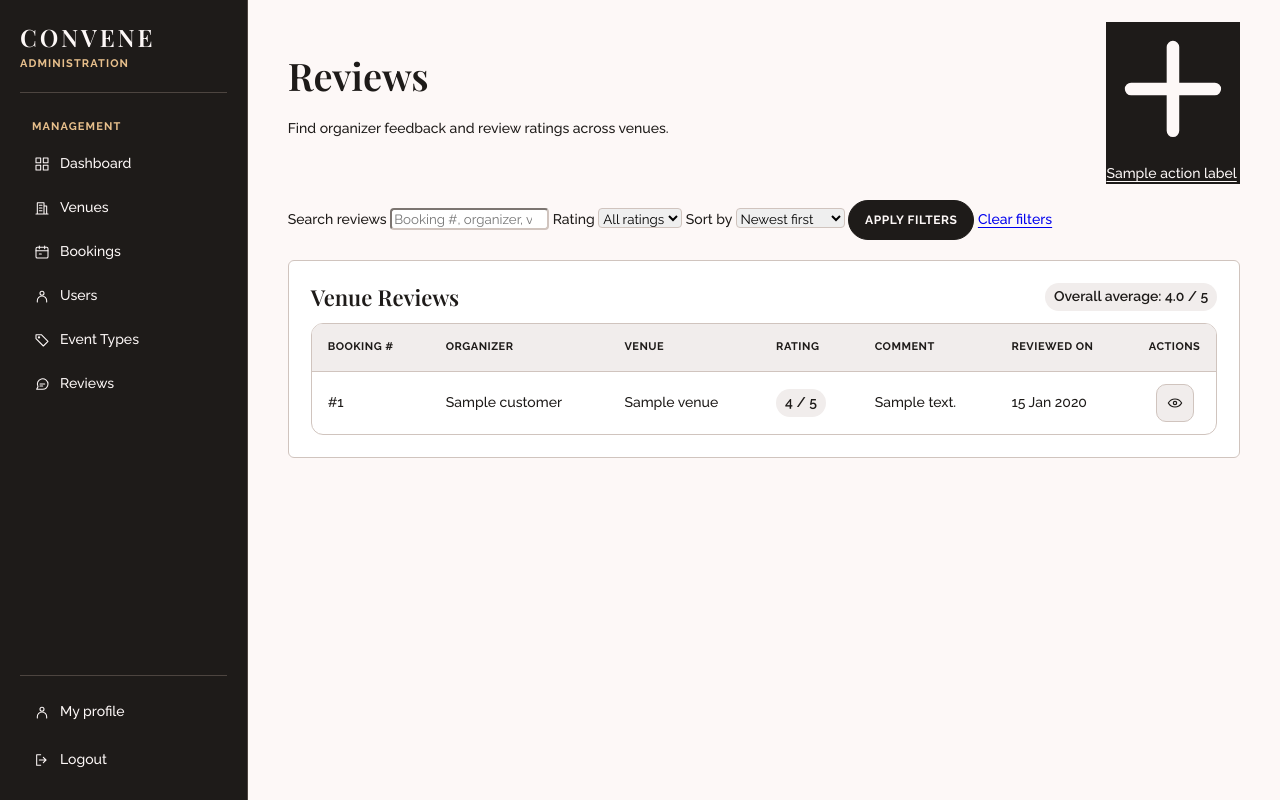
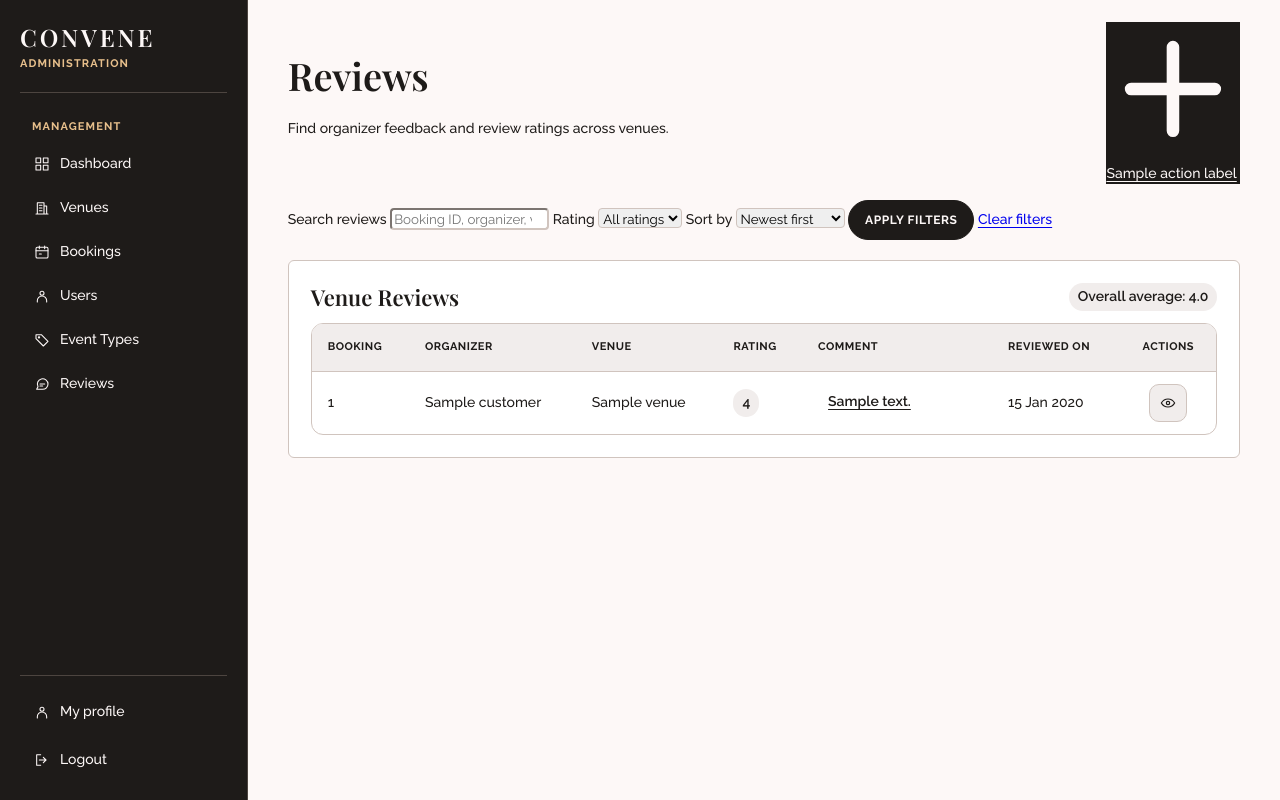
Before and after one commit to alzghoulraghad151/Booking-Venue, a Laravel app: template resources/views/admin/reviews/index.blade.php in a window 1280 px wide. Run offline with Laravel 12, Linux system fonts and the light colour scheme; the template is opened without the code that fills it: most values are stand-ins (such as "Sample title", 1, 10 or a date in 2020).

Commit message:
Enhance reviews management UI with new comment dialog and improved table layout

```diff
--- a/public/css/convene-admin-lists.css
+++ b/public/css/convene-admin-lists.css
@@ -132,6 +132,40 @@
 .admin-management-list .dashboard-badge { padding: 5px 9px; font-size: 12px; line-height: 1.4; }
 .admin-management-list #reviews .dashboard-pagination { margin-top: 16px; }
 
+.admin-management-list .admin-reviews-table {
+    table-layout: fixed;
+    min-width: 760px;
+}
+
+.admin-review-comment-column { width: 21%; }
+
+.convene-admin-ui #admin-content .admin-reviews-table .admin-table-actions {
+    width: 96px;
+}
+
+.convene-admin-ui #admin-content .admin-reviews-table .admin-review-comment-preview {
+    display: inline-block;
+    box-sizing: border-box;
+    max-width: 100%;
+    overflow: hidden;
+    text-overflow: ellipsis;
+    white-space: nowrap;
+    vertical-align: middle;
+    color: inherit;
+    text-decoration: underline;
+    text-underline-offset: 3px;
+}
+
+.admin-review-comment-preview:hover { color: var(--dar-brass, var(--convene-sage)); }
+
+#admin-review-comment-dialog .admin-review-comment {
+    margin: 0;
+    white-space: pre-wrap;
+    overflow-wrap: anywhere;
+}
+
+#admin-review-comment-dialog [data-dialog-close] { width: 36px; }
+
 @media (max-width: 1100px) {
     .convene-admin-ui .admin-content:where(:not(.admin-content--unstyled)) table :is(th, td) { min-width: 88px; }
 }
--- a/public/js/convene-management-dialogs.js
+++ b/public/js/convene-management-dialogs.js
@@ -1,4 +1,18 @@
 (() => {
+    const reviewComment = document.querySelector('#admin-review-comment-dialog');
+    if (typeof reviewComment?.showModal === 'function') {
+        const commentBody = reviewComment.querySelector('[data-review-comment-body]');
+        for (const preview of document.querySelectorAll('[data-review-comment]')) {
+            preview.setAttribute('aria-haspopup', 'dialog');
+            preview.addEventListener('click', (event) => {
+                if (event.ctrlKey || event.metaKey || event.shiftKey || event.altKey) return;
+                event.preventDefault();
+                commentBody.textContent = preview.dataset.reviewComment;
+                reviewComment.showModal();
+            });
+        }
+    }
+
     const edit = document.querySelector('#management-edit-dialog');
     const deletion = document.querySelector('#management-delete-dialog');
     if (typeof edit?.showModal !== 'function' || !deletion) return;
--- a/resources/views/admin/reviews/index.blade.php
+++ b/resources/views/admin/reviews/index.blade.php
@@ -21,12 +21,12 @@
     <form action="{{ route('admin.reviews.index') }}" method="GET" class="admin-review-filters">
         <label for="review-search">Search reviews</label>
         <input id="review-search" type="search" name="search" value="{{ $search }}"
-               placeholder="Booking #, organizer, venue, or comment" maxlength="100">
+               placeholder="Booking ID, organizer, venue, or comment" maxlength="100">
         <label for="review-rating">Rating</label>
         <select id="review-rating" name="rating">
             <option value="">All ratings</option>
             @foreach (range(5, 1) as $value)
-                <option value="{{ $value }}" @selected($rating === (string) $value)>{{ $value }} / 5</option>
+                <option value="{{ $value }}" @selected($rating === (string) $value)>{{ $value }}</option>
             @endforeach
         </select>
         <label for="review-sort">Sort by</label>
@@ -44,17 +44,17 @@
     <section id="reviews" class="dashboard-panel" aria-labelledby="reviews-title">
         <header class="dashboard-panel-header">
             <h2 id="reviews-title">Venue Reviews</h2>
-            <p class="dashboard-badge">Overall average: {{ $averageRating === null ? 'No ratings yet' : number_format($averageRating, 1) . ' / 5' }}</p>
+            <p class="dashboard-badge">Overall average: {{ $averageRating === null ? 'No ratings yet' : number_format($averageRating, 1) }}</p>
         </header>
         <div class="dashboard-table-wrap" tabindex="0" role="region" aria-labelledby="reviews-title">
-            <table class="dashboard-table">
+            <table class="dashboard-table admin-reviews-table">
                 <thead>
                     <tr>
-                        <th scope="col">Booking #</th>
+                        <th scope="col">Booking</th>
                         <th scope="col">Organizer</th>
                         <th scope="col">Venue</th>
                         <th scope="col">Rating</th>
-                        <th scope="col">Comment</th>
+                        <th scope="col" class="admin-review-comment-column">Comment</th>
                         <th scope="col">Reviewed on</th>
                         <th scope="col" class="admin-table-actions">Actions</th>
                     </tr>
@@ -62,11 +62,20 @@
                 <tbody>
                     @forelse ($reviews as $review)
                         <tr>
-                            <td>#{{ $review->booking_id }}</td>
+                            <td>{{ $review->booking_id }}</td>
                             <td>{{ $review->booking?->customer?->name ?? '—' }}</td>
                             <td>{{ $review->booking?->venue?->name ?? '—' }}</td>
-                            <td><span class="dashboard-badge">{{ $review->rating }} / 5</span></td>
-                            <td>{{ filled($review->comment) ? Str::limit($review->comment, 110) : '—' }}</td>
+                            <td><span class="dashboard-badge">{{ $review->rating }}</span></td>
+                            <td>
+                                @if (filled($review->comment))
+                                    <a class="admin-review-comment-preview"
+                                       href="{{ route('admin.reviews.show', $review) }}#review-comment"
+                                       data-review-comment="{{ $review->comment }}"
+                                       aria-label="Read full comment for booking {{ $review->booking_id }}">{{ $review->comment }}</a>
+                                @else
+                                    —
+                                @endif
+                            </td>
                             <td>{{ $review->created_at?->format('d M Y') ?? '—' }}</td>
                             <td class="admin-table-actions">
                                 <a class="admin-table-icon" href="{{ route('admin.reviews.show', $review) }}" aria-label="View review for booking {{ $review->booking_id }}" title="View">
@@ -87,4 +96,16 @@
 
         {{ $reviews->onEachSide(1)->links('components.admin.pagination') }}
     </section>
+
+    <dialog id="admin-review-comment-dialog" class="management-dialog" aria-labelledby="admin-review-comment-title">
+        <header class="management-dialog-header">
+            <h2 id="admin-review-comment-title">Organizer comment</h2>
+            <form method="dialog">
+                <button type="submit" data-dialog-close aria-label="Close comment" autofocus>×</button>
+            </form>
+        </header>
+        <div class="management-dialog-body">
+            <p class="admin-review-comment" data-review-comment-body></p>
+        </div>
+    </dialog>
 @endsection
--- a/resources/views/admin/reviews/show.blade.php
+++ b/resources/views/admin/reviews/show.blade.php
@@ -7,7 +7,7 @@
     <div class="admin-record admin-review-detail">
         <header class="admin-record-header">
             <div>
-                <h1>Review for booking #{{ $review->booking_id }}</h1>
+                <h1>Review for booking {{ $review->booking_id }}</h1>
                 <p class="admin-description">Read the organizer’s feedback and review the linked booking.</p>
             </div>
             <a class="admin-button admin-button--outline" href="{{ route('admin.reviews.index') }}">Back to reviews</a>
@@ -22,7 +22,7 @@
             <dt>Venue</dt>
             <dd>{{ $review->booking?->venue?->name ?? 'Unavailable' }}</dd>
             <dt>Rating</dt>
-            <dd>{{ $review->rating }} / 5</dd>
+            <dd>{{ $review->rating }}</dd>
             <dt>Reviewed on</dt>
             <dd>{{ $review->created_at?->format('d M Y') ?? 'Unavailable' }}</dd>
         </dl>
```
